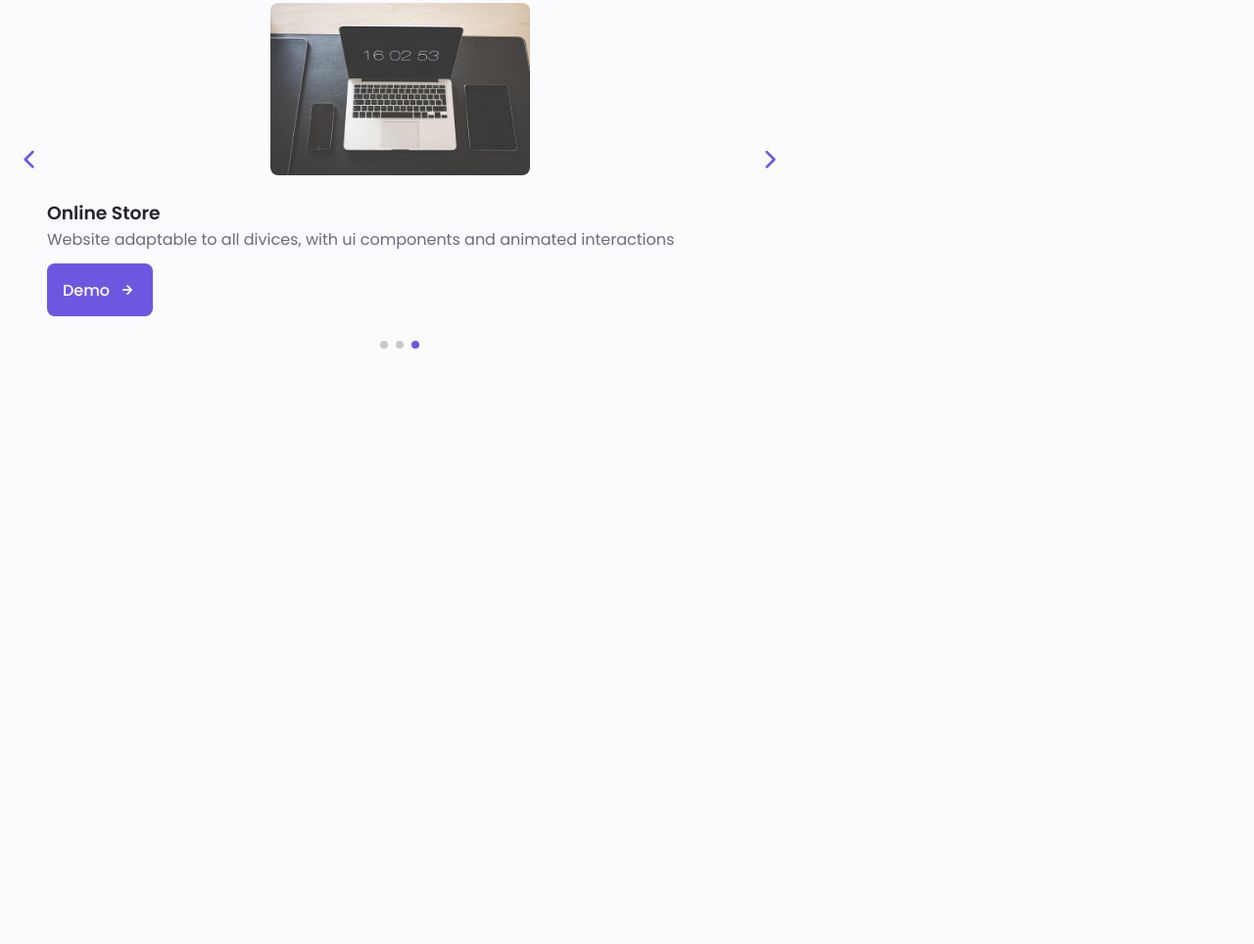
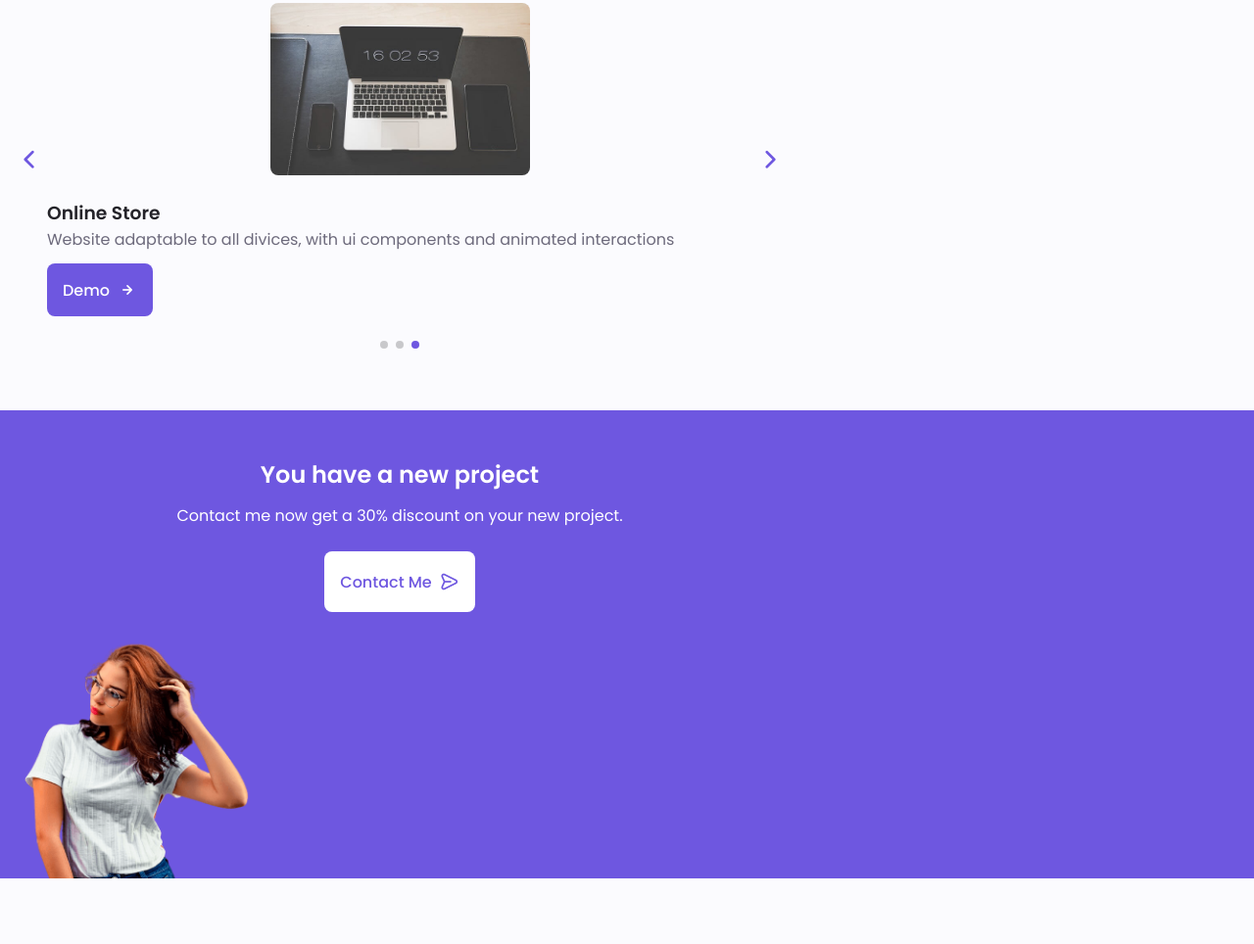
Before and after one commit to madro0/portfolio, a plain HTML site: page index.html in a window 1280 px wide. Shown: the part 3464-4428 px from the top of the page at 98% size. Before the commit the page ends 3899 px from the top, so only its background shows below. Drawn offline with nearby package versions, Linux system fonts and the light colour scheme.

Commit message:
adding project section

```diff
--- a/assets/css/styles.css
+++ b/assets/css/styles.css
@@ -285,6 +285,13 @@ img{
     font-size: 1.25rem;
     margin-left: var(--mb-0-5);
     transition: .3s;
+}
+.button--white{
+    background-color: #FFF;
+    color: var(--first-color);
+}
+.button--white:hover{
+    background-color: #FFF;
 }
 .button--flex{
     display: inline-flex;
@@ -629,3 +636,27 @@ img{
 .swiper-pagination-bullet{
     outline: none;
 }
+
+/* ======PROJECT IN MIND====== */
+.project{
+    text-align:center;
+}
+.project__bg{
+    background-color: var(--first-color-second);
+    padding-top: 3rem;
+}
+.project__title{
+    font-size: var(--h2-font-size);
+    margin-bottom: var(--mb-0-75);
+}
+.project__description{
+    margin-bottom: var(--mb-1-5);
+}
+.project__title,
+.project__description{
+    color: #FFF;
+}
+.project__img{
+    width: 232px;
+    justify-content: center;
+}
--- a/index.html
+++ b/index.html
@@ -605,6 +605,23 @@
 
             </div>
         </section>
+        <!-- =====PORJECT IN MIND====== -->
+        <section class="project section">
+           <div class="project__bg">
+               <div class="project__container container grid">
+                   <div class="project__data">
+                       <h2 class="project__title">You have a new project</h2>
+                       <p class="project__description">Contact me now get a 30% discount on your new project.</p>
+                        <a href="#contact" class="button button--flex button--white">
+                            Contact Me
+                            <i class="uil uil-message project__icon button__icon"></i>
+                        </a>
+                    </div>
+
+                    <img src="assets/img/project.png" alt="" class="project__img">
+               </div>
+           </div>
+        </section>
     </main>
 
     <script src="./assets/js/swiper-bundle.min.js"></script>
```
